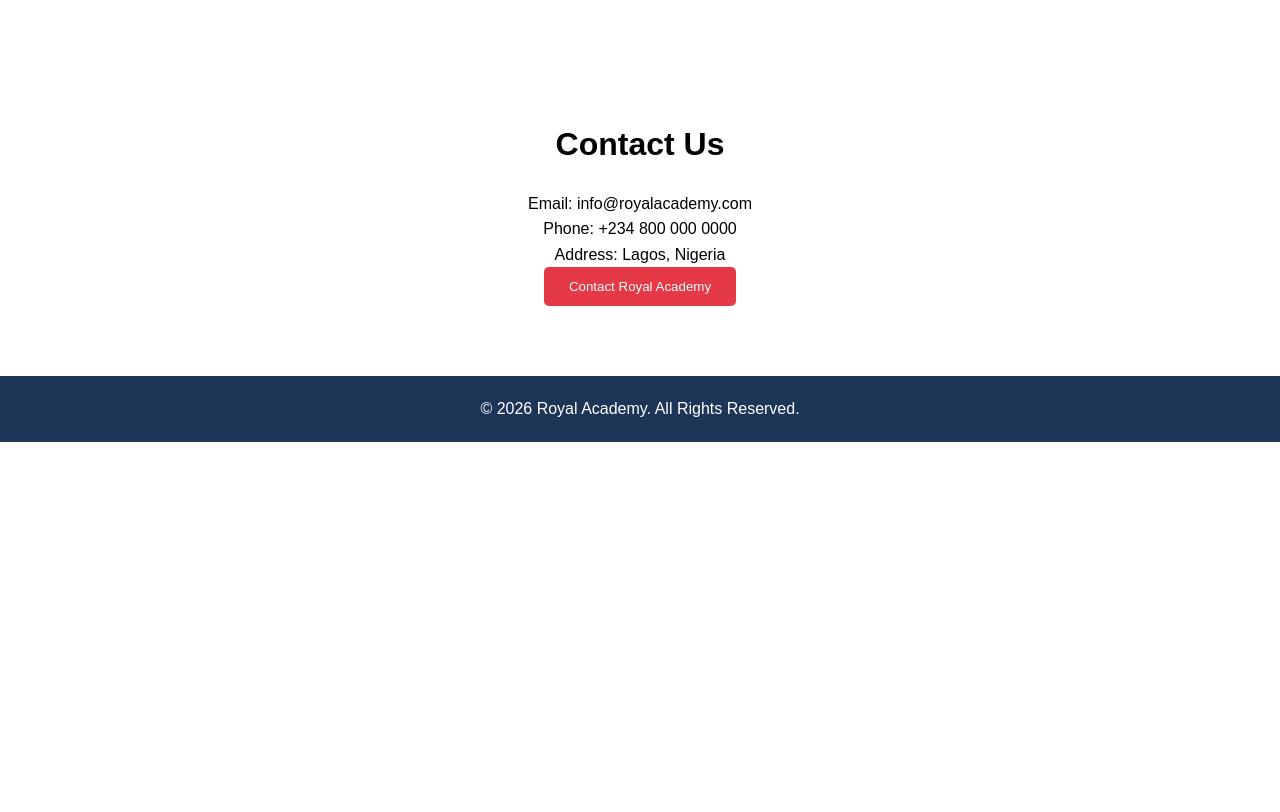
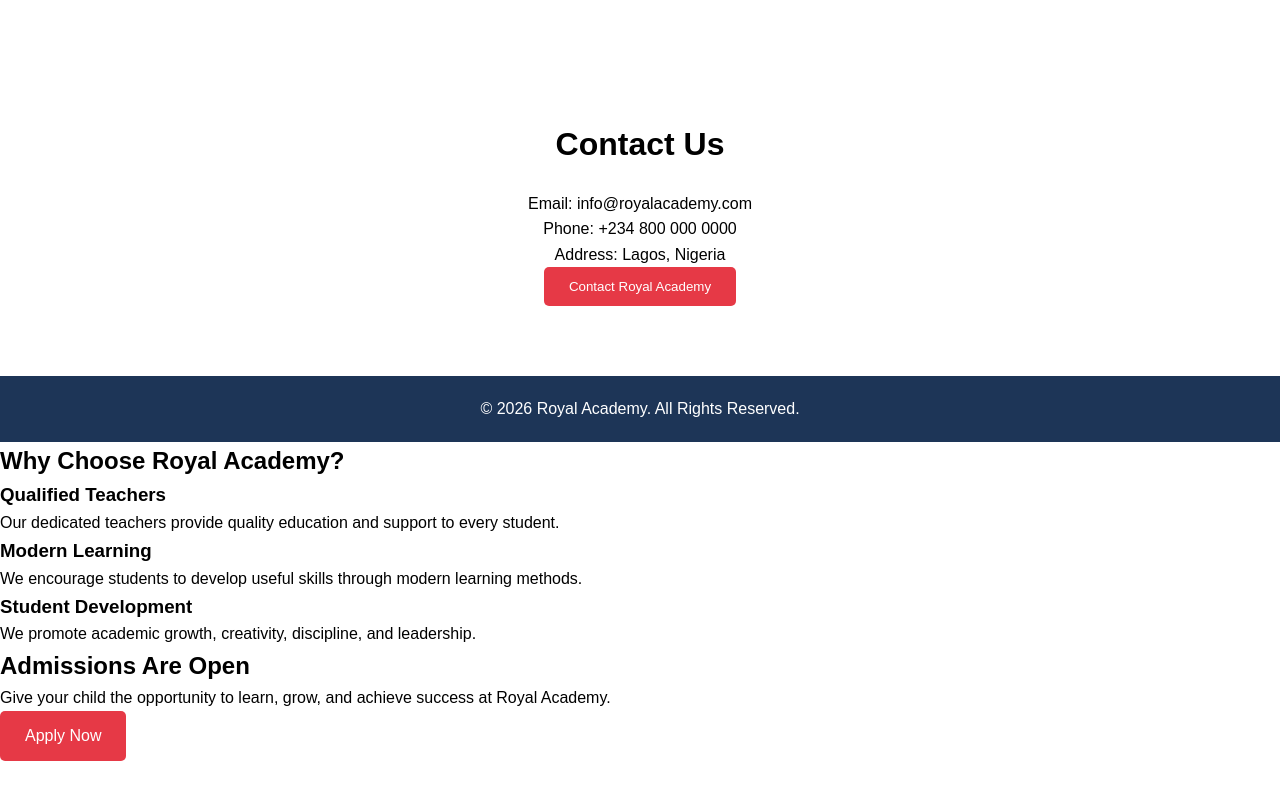
Before and after one commit to anointedkelechi66-spec/Royal-academy, a plain HTML site: page index.html in a window 1280 px wide. Shown: the part 1143-1955 px from the top of the page. Before the commit the page ends 1585 px from the top, so only its background shows below. Drawn offline with Linux system fonts and the light colour scheme.

Commit message:
improve page structure

```diff
--- a/index.html
+++ b/index.html
@@ -136,3 +136,68 @@
 
 </body>
 </html>
+<!-- Why Choose Us Section -->
+<section id="why-us" class="why-us">
+
+    <h2>Why Choose Royal Academy?</h2>
+
+    <div class="why-container">
+
+        <div class="why-card">
+            <h3>Qualified Teachers</h3>
+            <p>
+                Our dedicated teachers provide quality
+                education and support to every student.
+            </p>
+        </div>
+
+        <div class="why-card">
+            <h3>Modern Learning</h3>
+            <p>
+                We encourage students to develop useful
+                skills through modern learning methods.
+            </p>
+        </div>
+
+        <div class="why-card">
+            <h3>Student Development</h3>
+            <p>
+                We promote academic growth, creativity,
+                discipline, and leadership.
+            </p>
+        </div>
+
+    </div>
+
+</section>
+
+
+<!-- Admissions Section -->
+<section id="admissions" class="admissions">
+
+    <h2>Admissions Are Open</h2>
+
+    <p>
+        Give your child the opportunity to learn,
+        grow, and achieve success at Royal Academy.
+    </p>
+
+    <a href="#contact" class="btn">
+        Apply Now
+    </a>
+
+</section>
+<ul class="nav-links">
+    <li><a href="#home">Home</a></li>
+    <li><a href="#about">About</a></li>
+    <li><a href="#programs">Programs</a></li>
+    <li><a href="#contact">Contact</a></li>
+</ul>
+<ul class="nav-links">
+    <li><a href="#home">Home</a></li>
+    <li><a href="#about">About</a></li>
+    <li><a href="#programs">Programs</a></li>
+    <li><a href="#why-us">Why Us</a></li>
+    <li><a href="#admissions">Admissions</a></li>
+    <li><a href="#contact">Contact</a></li>
+</ul>
```
